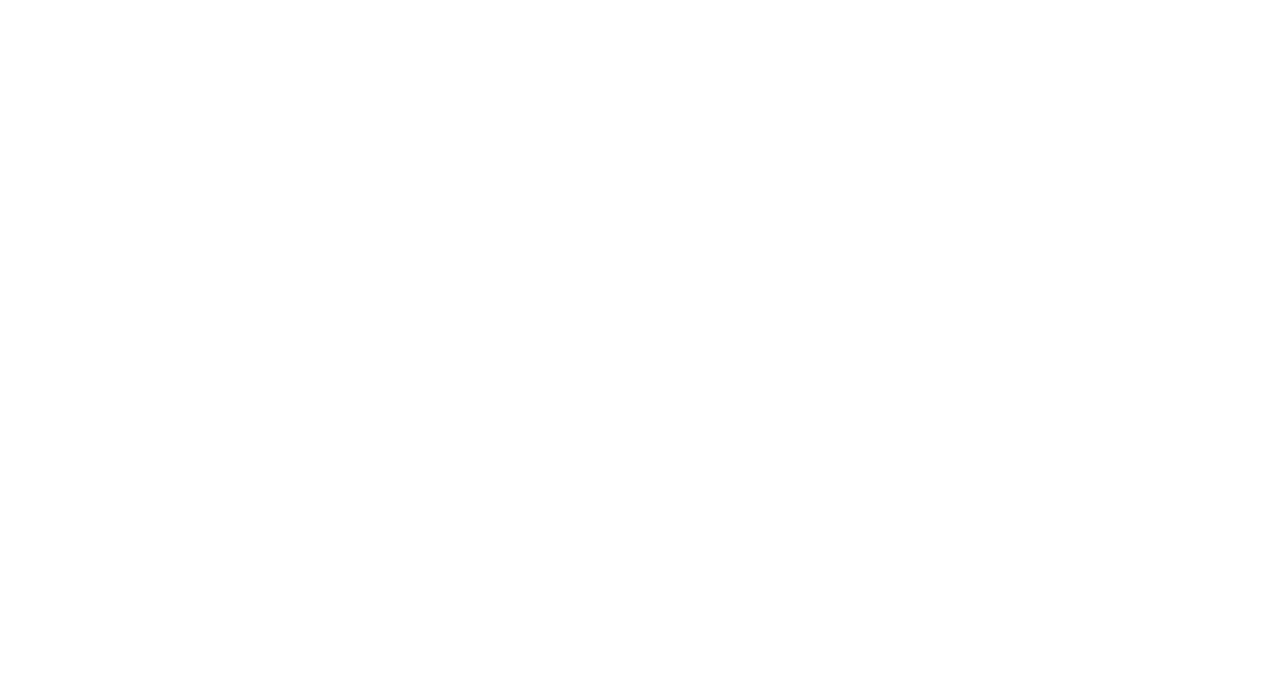
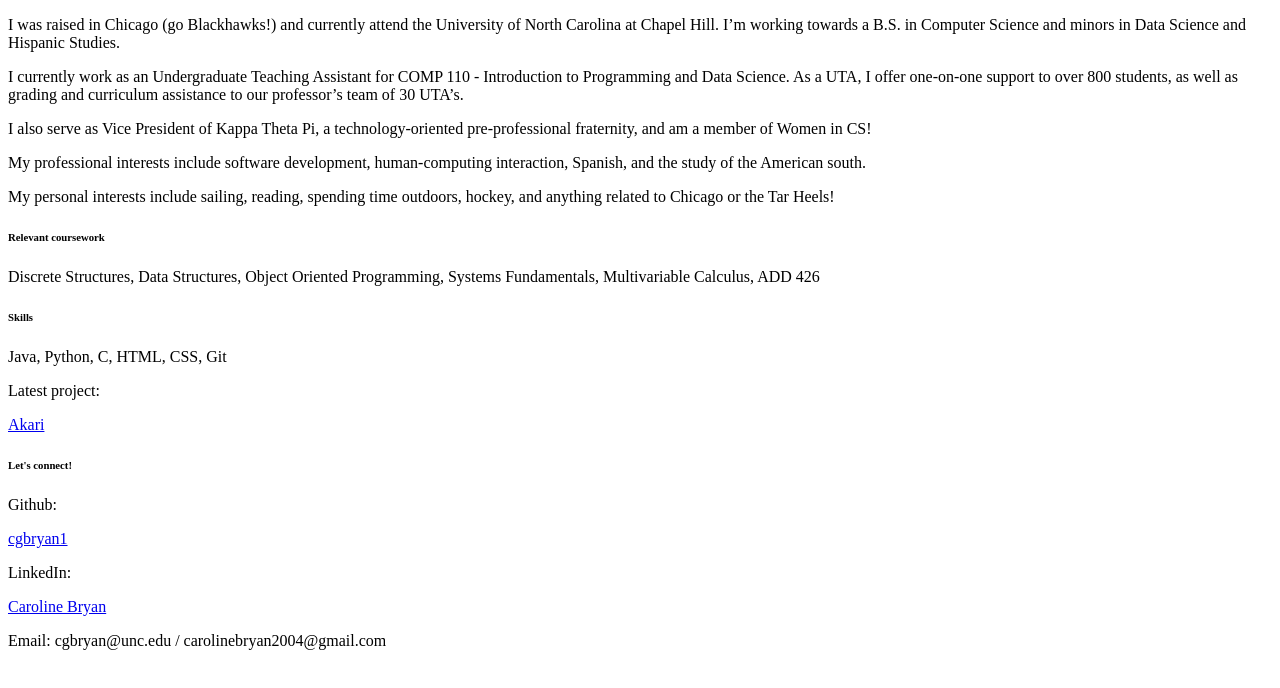
Before and after one commit to cgbryan1/personal-site, a plain HTML site: page index.html in a window 1280 px wide. Drawn offline with Linux system fonts and the light colour scheme.

Commit message:
"Outlining content"

```diff
--- a/index.html
+++ b/index.html
@@ -1,5 +1,40 @@
 <!DOCTYPE html>
 <html>
     <head></head>
-    <body></body>
+    <body>
+
+    <div>
+        <p>
+            I was raised in Chicago (go Blackhawks!) and currently attend the University of North Carolina at Chapel Hill. I’m working towards a B.S. in Computer Science and minors in Data Science and Hispanic Studies.
+        </p>
+        <p>
+            I currently work as an Undergraduate Teaching Assistant for COMP 110 - Introduction to Programming and Data Science. As a UTA, I offer one-on-one support to over 800 students, as well as grading and curriculum assistance to our professor’s team of 30 UTA’s.
+        </p>
+        <p>
+            I also serve as Vice President of Kappa Theta Pi, a technology-oriented pre-professional fraternity, and am a member of Women in CS!
+        </p>
+        <p>
+            My professional interests include software development, human-computing interaction, Spanish, and the study of the American south.
+        </p>
+        <p>
+            My personal interests include sailing, reading, spending time outdoors, hockey, and anything related to Chicago or the Tar Heels!
+        </p>
+        <h6>Relevant coursework</h6>
+        <p>
+            Discrete Structures, Data Structures, Object Oriented Programming, Systems Fundamentals, Multivariable Calculus, ADD 426
+        </p>
+        <h6>Skills</h6>
+        <p>Java, Python, C, HTML, CSS, Git</p>
+        <p>Latest project: </p>
+        <a href="https://gitshare.me/repo/cb5333f7-805b-4f02-9d44-28c245b39462">Akari</a>
+
+        <h6>Let's connect!</h6>
+
+        <p>Github: </p>
+        <a href="https://github.com/cgbryan1">cgbryan1</a>
+        <p>LinkedIn: </p>
+        <a href="https://www.linkedin.com/in/caroline-bryan">Caroline Bryan</a>
+        <p>Email: cgbryan@unc.edu / carolinebryan2004@gmail.com</p>
+    </div>
+    </body>
 </html>
```
